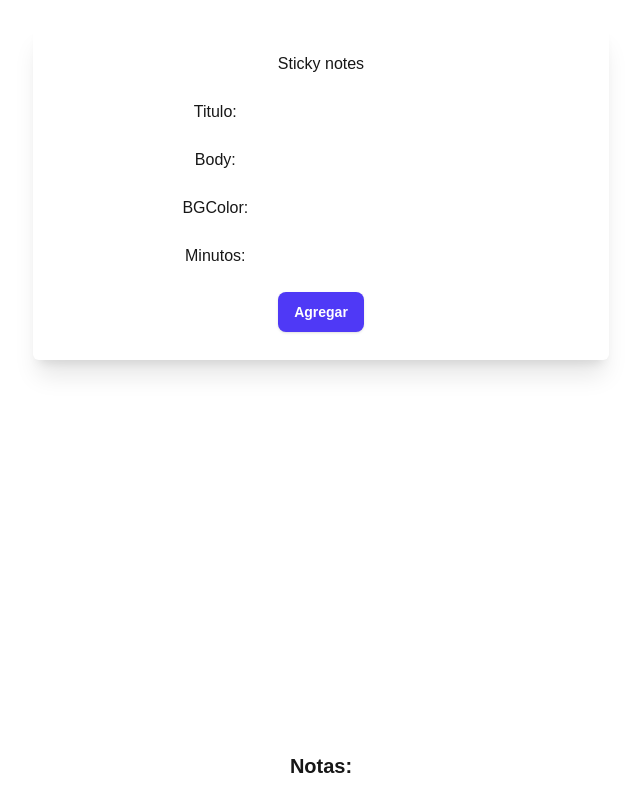
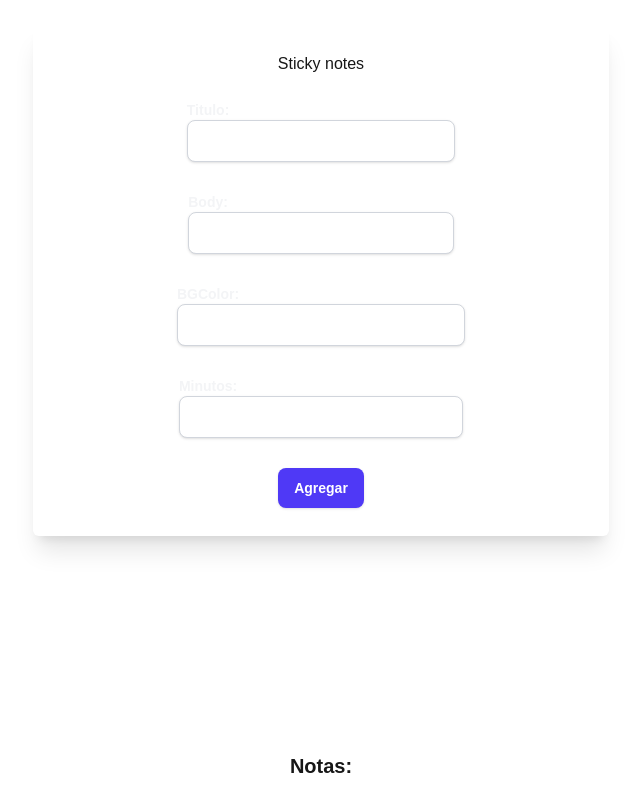
Before and after one commit to franciscosantin/actividad-18-09-sist-dist, a Next.js app: page /notas-adhesivas in a window 1280 px wide. Shown: the whole page, without its empty margins (319-959 px from the left). Built offline with nearby package versions, Linux system fonts and the light colour scheme.

Commit message:
estilos (label, input)

```diff
--- a/app/notas-adhesivas/page.tsx
+++ b/app/notas-adhesivas/page.tsx
@@ -16,6 +16,8 @@ export default function NotasAdhesivasPage() {
   const btnStyle = "inline-flex items-center justify-center rounded-lg bg-indigo-600 px-4 py-2.5 text-sm font-semibold text-white shadow-sm transition-colors hover:bg-indigo-700 focus-visible:outline-2 focus-visible:outline-offset-2 focus-visible:outline-indigo-600 disabled:cursor-not-allowed disabled:opacity-50";
   const hdrStyle = "flex flex-col items-center gap-6 p-7 rounded-2xl shadow-xl rounded-md w-md m-auto mt-6 mb-5 w-xl";
   const titleStyle = "text-xl font-bold";
+  const inputStyle = "w-full rounded-lg border border-gray-300 bg-white px-3 py-2.5 text-sm text-gray-900 shadow-sm transition-colors placeholder:text-gray-400 focus:border-indigo-500 focus:ring-2 focus:ring-indigo-200 focus:outline-none disabled:cursor-not-allowed disabled:bg-gray-100";
+  const labelStyle = "mb-1.5 block text-sm font-semibold leading-5 text-gray-100";
   const onAddStickyNote = () => {
     if (titleInput == "") {
       return;
@@ -59,18 +61,18 @@ export default function NotasAdhesivasPage() {
   <>
       <div className={hdrStyle}>
         <h1>Sticky notes</h1>
-        <label>
-          Titulo: <input value={titleInput} onChange={onChangeTitle} />
+        <label className={labelStyle}>
+          Titulo: <input className={inputStyle} value={titleInput} onChange={onChangeTitle} />
         </label>
-        <label>
-          Body: <input value={bodyInput} onChange={onChangeBody} />
+        <label className={labelStyle}>
+          Body: <input className={inputStyle} value={bodyInput} onChange={onChangeBody} />
         </label>
-        <label>
-          BGColor: <input value={bgColorInput} onChange={onChangeBgColor} />
+        <label className={labelStyle}>
+          BGColor: <input className={inputStyle} value={bgColorInput} onChange={onChangeBgColor} />
         </label>
-        <label>
-          Minutos: <input value={minutesInput} onChange={onChangeMinutes} />
-        </label>
+        <label className={labelStyle}>
+          Minutos: <input className={inputStyle} value={minutesInput} onChange={onChangeMinutes} />
+        </label >
         <button className={btnStyle} onClick={onAddStickyNote}>Agregar</button>
       </div>
       <h2 className={`m-auto mb-5 ${titleStyle}`}>Notas:</h2>
--- a/app/notas-adhesivas/sticky_note.tsx
+++ b/app/notas-adhesivas/sticky_note.tsx
@@ -20,21 +20,23 @@ const StickyNoteComp = ({ children, title, body, bgColor, validUntil, onDelete,
   const cardStyle = `bg-${bgColor} flex flex-col items-center gap-6 p-7 rounded-2xl shadow-xl rounded-md border border-white w-md m-auto mb-5`;
   const titleStyle = "text-xl font-bold";
   const btnStyle = "inline-flex items-center justify-center rounded-lg bg-indigo-600 px-4 py-2.5 text-sm font-semibold text-white shadow-sm transition-colors hover:bg-indigo-700 focus-visible:outline-2 focus-visible:outline-offset-2 focus-visible:outline-indigo-600 disabled:cursor-not-allowed disabled:opacity-50";
+  const inputStyle = "w-full rounded-lg border border-gray-300 bg-white px-3 py-2.5 text-sm text-gray-900 shadow-sm transition-colors placeholder:text-gray-400 focus:border-indigo-500 focus:ring-2 focus:ring-indigo-200 focus:outline-none disabled:cursor-not-allowed disabled:bg-gray-100";
+  const labelStyle = "mb-1.5 block text-sm font-semibold leading-5 text-gray-100";
   if (editEnabled) {
     return (
       <>
         <div className={cardStyle}>
-          <label className={titleStyle}>
-            Titulo: <input value={edTitle} onChange={(v) => setTitle(v.target.value)} />
+          <label className={labelStyle}>
+            Titulo: <input className={inputStyle} value={edTitle} onChange={(v) => setTitle(v.target.value)} />
           </label>
-          <label>
-            Body: <input value={edBody} onChange={(v) => setEdBody(v.target.value)} />
+          <label className={labelStyle}>
+            Body: <input className={inputStyle} value={edBody} onChange={(v) => setEdBody(v.target.value)} />
           </label>
-          <label>
-            BgColor: <input value={edBgColor} onChange={(v) => setEdBgColor(v.target.value)} />
+          <label className={labelStyle}>
+            BgColor: <input className={inputStyle} value={edBgColor} onChange={(v) => setEdBgColor(v.target.value)} />
           </label>
-          <label>
-            Minutos de validez: <input value={edValidUntil} onChange={(v) => setEdValidUntil(v.target.value)} />
+          <label className={labelStyle}>
+            Minutos de validez: <input className={inputStyle} value={edValidUntil} onChange={(v) => setEdValidUntil(v.target.value)} />
           </label>
           <button className={btnStyle} onClick={() => setEditEnabled(false)}>Cancelar</button>
           <button className={btnStyle} onClick={() => {
```
